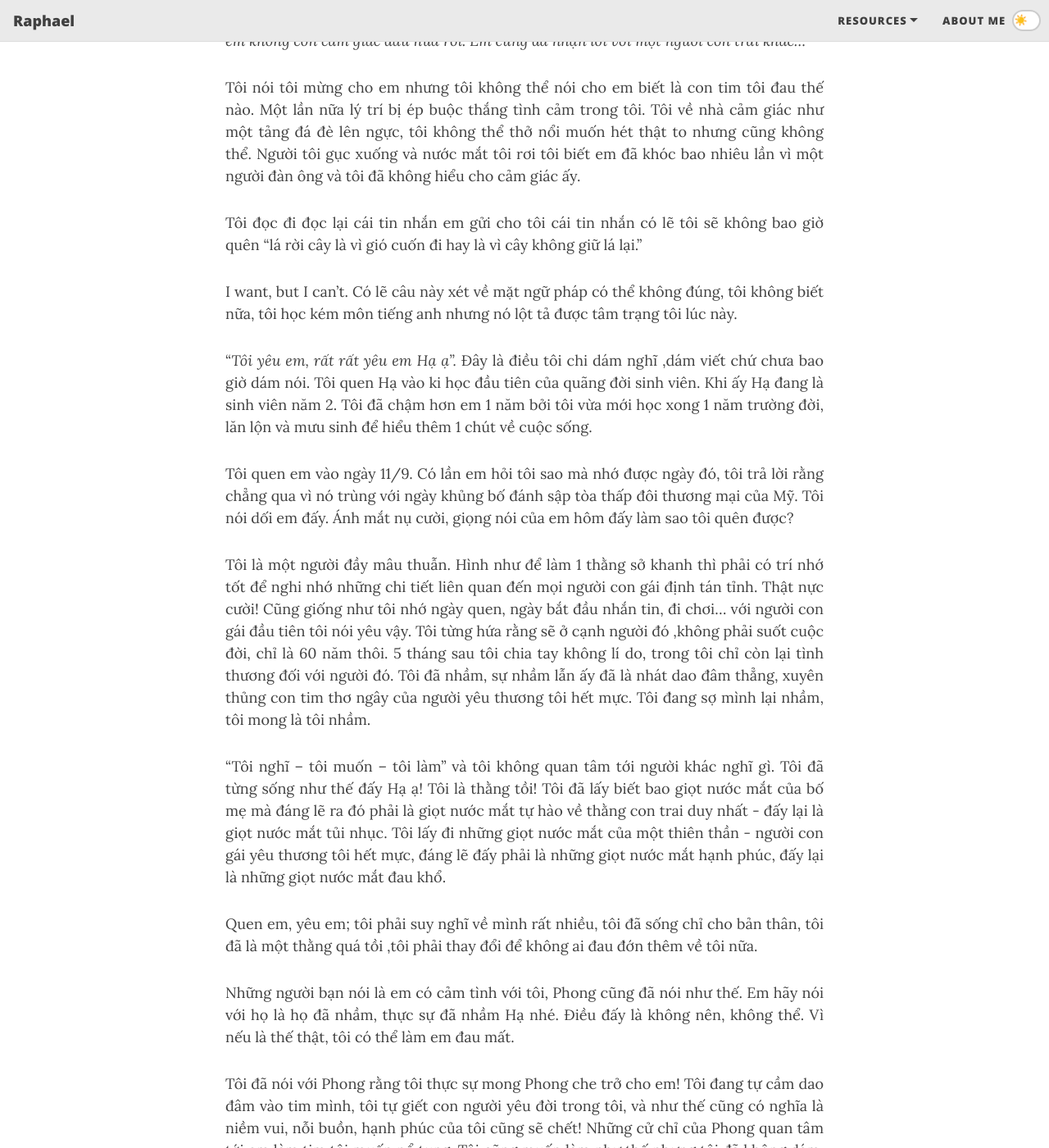
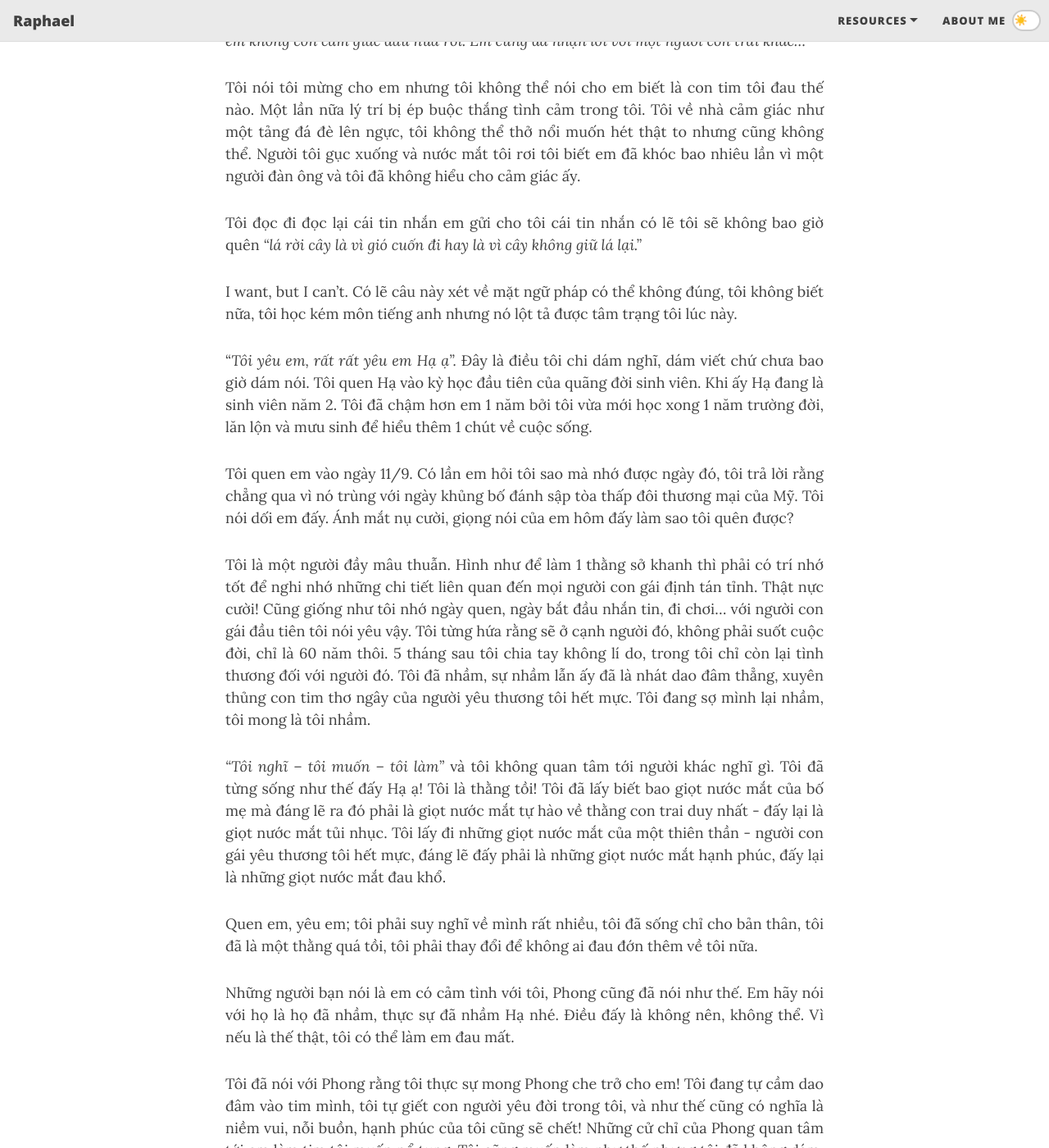
Before and after one commit to raphlee/raphlee.github.io, a Jekyll site: the page built from _posts/2021-06-15-let-the-wind-blow-through.md, in a window 1280 px wide and 1400 px high, scrolled down 4550 px. Shown: the whole window at 82% size. Built offline with Jekyll 4.4.1, drawn with Linux system fonts in a browser that asks for light colours; nearby versions of some CDN libraries; some of the changed text lies outside the part shown.

Commit message:
Update Wind

```diff
--- a/_posts/2021-06-15-let-the-wind-blow-through.md
+++ b/_posts/2021-06-15-let-the-wind-blow-through.md
@@ -63,25 +63,25 @@
 
 Tôi nói tôi mừng cho em nhưng tôi không thể nói cho em biết là con tim tôi đau thế nào. Một lần nữa lý trí bị ép buộc thắng tình cảm trong tôi. Tôi về nhà cảm giác như một tảng đá đè lên ngực, tôi không thể thở nổi muốn hét thật to nhưng cũng không thể. Người tôi gục xuống và nước mắt tôi rơi tôi biết em đã khóc bao nhiêu lần vì một người đàn ông và tôi đã không hiểu cho cảm giác ấy.
 
-Tôi đọc đi đọc lại cái tin nhắn em gửi cho tôi cái tin nhắn có lẽ tôi sẽ không bao giờ quên "lá rời cây là vì gió cuốn đi hay là vì cây không giữ lá lại."
+Tôi đọc đi đọc lại cái tin nhắn em gửi cho tôi cái tin nhắn có lẽ tôi sẽ không bao giờ quên _"lá rời cây là vì gió cuốn đi hay là vì cây không giữ lá lại."_
 
 I want, but I can't. Có lẽ câu này xét về mặt ngữ pháp có thể không đúng, tôi không biết nữa, tôi học kém môn tiếng anh nhưng nó lột tả được tâm trạng tôi lúc này.
 
-"_Tôi yêu em, rất rất yêu em Hạ ạ"._ Đây là điều tôi chi dám nghĩ ,dám viết chứ chưa bao giờ dám nói. Tôi quen Hạ vào ki học đầu tiên của quãng đời sinh viên. Khi ấy Hạ đang là sinh viên năm 2. Tôi đã chậm hơn em 1 năm bởi tôi vừa mới học xong 1 năm trường đời, lăn lộn và mưu sinh để hiểu thêm 1 chút về cuộc sống.
+"_Tôi yêu em, rất rất yêu em Hạ ạ"._ Đây là điều tôi chi dám nghĩ, dám viết chứ chưa bao giờ dám nói. Tôi quen Hạ vào kỳ học đầu tiên của quãng đời sinh viên. Khi ấy Hạ đang là sinh viên năm 2. Tôi đã chậm hơn em 1 năm bởi tôi vừa mới học xong 1 năm trường đời, lăn lộn và mưu sinh để hiểu thêm 1 chút về cuộc sống.
 
 Tôi quen em vào ngày 11/9. Có lần em hỏi tôi sao mà nhớ được ngày đó, tôi trả lời rằng chẳng qua vì nó trùng với ngày khủng bố đánh sập tòa thấp đôi thương mại của Mỹ. Tôi nói dối em đấy. Ánh mắt nụ cười, giọng nói của em hôm đấy làm sao tôi quên được?
 
-Tôi là một người đầy mâu thuẫn. Hình như để làm 1 thằng sở khanh thì phải có trí nhớ tốt để nghi nhớ những chi tiết liên quan đến mọi người con gái định tán tỉnh. Thật nực cười! Cũng giống như tôi nhớ ngày quen, ngày bắt đầu nhắn tin, đi chơi... với người con gái đầu tiên tôi nói yêu vậy. Tôi từng hứa rằng sẽ ở cạnh người đó ,không phải suốt cuộc đời, chỉ là 60 năm thôi. 5 tháng sau tôi chia tay không lí do, trong tôi chỉ còn lại tình thương đối với người đó. Tôi đã nhầm, sự nhầm lẫn ấy đã là nhát dao đâm thẳng, xuyên thủng con tim thơ ngây của người yêu thương tôi hết mực. Tôi đang sợ mình lại nhầm, tôi mong là tôi nhầm.
+Tôi là một người đầy mâu thuẫn. Hình như để làm 1 thằng sở khanh thì phải có trí nhớ tốt để nghi nhớ những chi tiết liên quan đến mọi người con gái định tán tỉnh. Thật nực cười! Cũng giống như tôi nhớ ngày quen, ngày bắt đầu nhắn tin, đi chơi... với người con gái đầu tiên tôi nói yêu vậy. Tôi từng hứa rằng sẽ ở cạnh người đó, không phải suốt cuộc đời, chỉ là 60 năm thôi. 5 tháng sau tôi chia tay không lí do, trong tôi chỉ còn lại tình thương đối với người đó. Tôi đã nhầm, sự nhầm lẫn ấy đã là nhát dao đâm thẳng, xuyên thủng con tim thơ ngây của người yêu thương tôi hết mực. Tôi đang sợ mình lại nhầm, tôi mong là tôi nhầm.
 
-"Tôi nghĩ -- tôi muốn -- tôi làm" và tôi không quan tâm tới người khác nghĩ gì. Tôi đã từng sống như thế đấy Hạ ạ! Tôi là thằng tồi! Tôi đã lấy biết bao giọt nước mắt của bố mẹ mà đáng lẽ ra đó phải là giọt nước mắt tự hào về thằng con trai duy nhất - đấy lại là giọt nước mắt tủi nhục. Tôi lấy đi những giọt nước mắt của một thiên thần - người con gái yêu thương tôi hết mực, đáng lẽ đấy phải là những giọt nước mắt hạnh phúc, đấy lại là những giọt nước mắt đau khổ.
+_"Tôi nghĩ -- tôi muốn -- tôi làm"_ và tôi không quan tâm tới người khác nghĩ gì. Tôi đã từng sống như thế đấy Hạ ạ! Tôi là thằng tồi! Tôi đã lấy biết bao giọt nước mắt của bố mẹ mà đáng lẽ ra đó phải là giọt nước mắt tự hào về thằng con trai duy nhất - đấy lại là giọt nước mắt tủi nhục. Tôi lấy đi những giọt nước mắt của một thiên thần - người con gái yêu thương tôi hết mực, đáng lẽ đấy phải là những giọt nước mắt hạnh phúc, đấy lại là những giọt nước mắt đau khổ.
 
-Quen em, yêu em; tôi phải suy nghĩ về mình rất nhiều, tôi đã sống chỉ cho bản thân, tôi đã là một thằng quá tồi ,tôi phải thay đổi để không ai đau đớn thêm về tôi nữa.
+Quen em, yêu em; tôi phải suy nghĩ về mình rất nhiều, tôi đã sống chỉ cho bản thân, tôi đã là một thằng quá tồi, tôi phải thay đổi để không ai đau đớn thêm về tôi nữa.
 
 Những người bạn nói là em có cảm tình với tôi, Phong cũng đã nói như thế. Em hãy nói với họ là họ đã nhầm, thực sự đã nhầm Hạ nhé. Điều đấy là không nên, không thể. Vì nếu là thế thật, tôi có thể làm em đau mất.
 
 Tôi đã nói với Phong rằng tôi thực sự mong Phong che trở cho em! Tôi đang tự cầm dao đâm vào tim mình, tôi tự giết con người yêu đời trong tôi, và như thế cũng có nghĩa là niềm vui, nỗi buồn, hạnh phúc của tôi cũng sẽ chết! Những cử chỉ của Phong quan tâm tới em làm tim tôi muốn nổ tung. Tôi cũng muốn làm như thế nhưng tôi đã không dám, không thể làm...
 
-Tôi rất muốn cười mỗi khi nhìn thấy em, chỉ để em biết rằng: tôi ổn, tôi rất muốn nói với em 1 câu gì đấy, chỉ để em biết rằng tôi vẫn bình thường; tôi không làm được.
+Tôi rất muốn cười mỗi khi nhìn thấy em, chỉ để em biết rằng: _tôi ổn_, tôi rất muốn nói với em 1 câu gì đấy, chỉ để em biết rằng tôi vẫn bình thường; tôi không làm được.
 Đứng trước em, tôi câm lặng, tôi lạnh lẽo, tôi mang khuôn mặt sát thủ như em đã từng nói.
 
 Đứng trước em, tôi làm như em vô hình, tôi phớt lờ không thèm nhìn em, tôi quay mặt đi, nhưng mà em có biết tôi đang nhìn em bằng con tim nồng cháy yêu thương? _"Cứ giả vờ như không biết, giả vờ như không thấy, không nghe thấy con tim đang gọi tên em. Có lẽ không nên biết, có lẽ chỉ nên đứng ở phía xa"._ Lời bài hát mà tôi chưa kịp thuộc tên này không lẽ được sáng tác cho tôi? Nó hợp với tôi quá!
```
Also changed, not shown: other parts of _posts/2021-06-15-let-the-wind-blow-through.md (+2 -2 lines).
